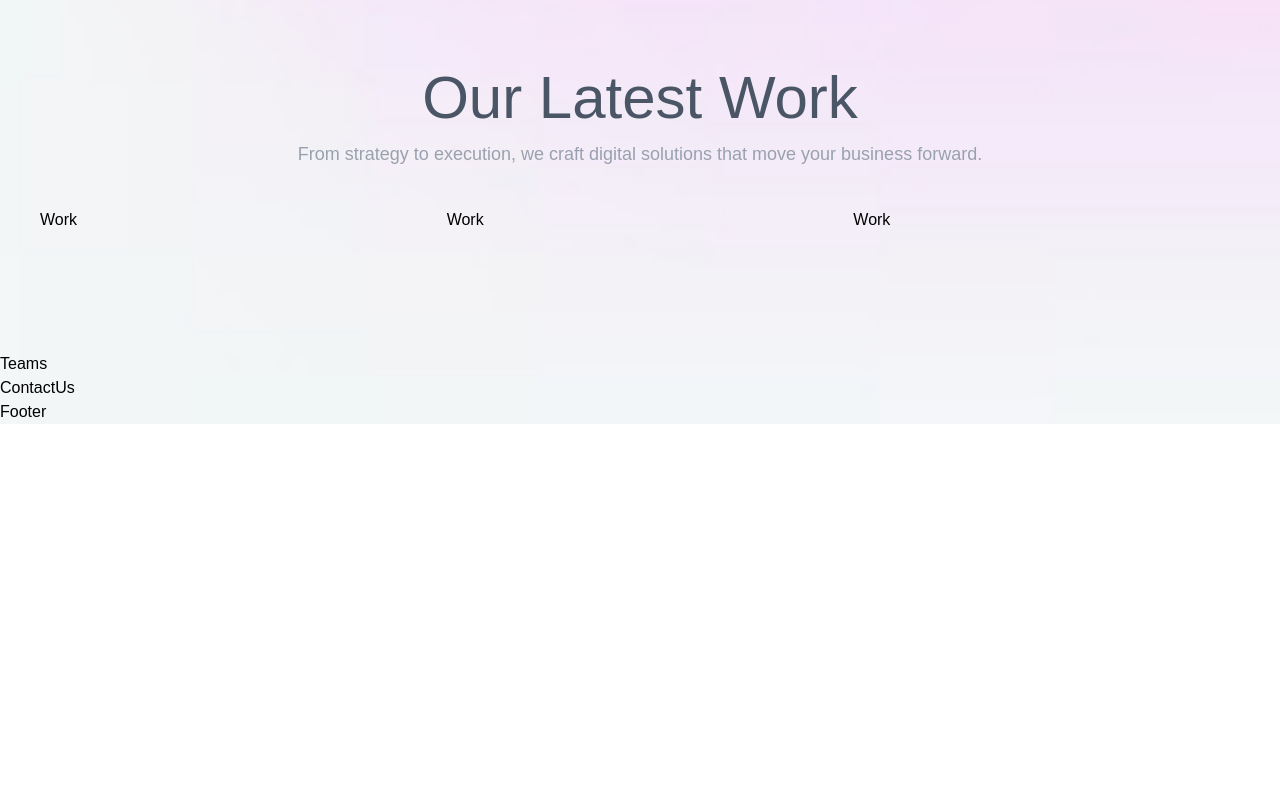
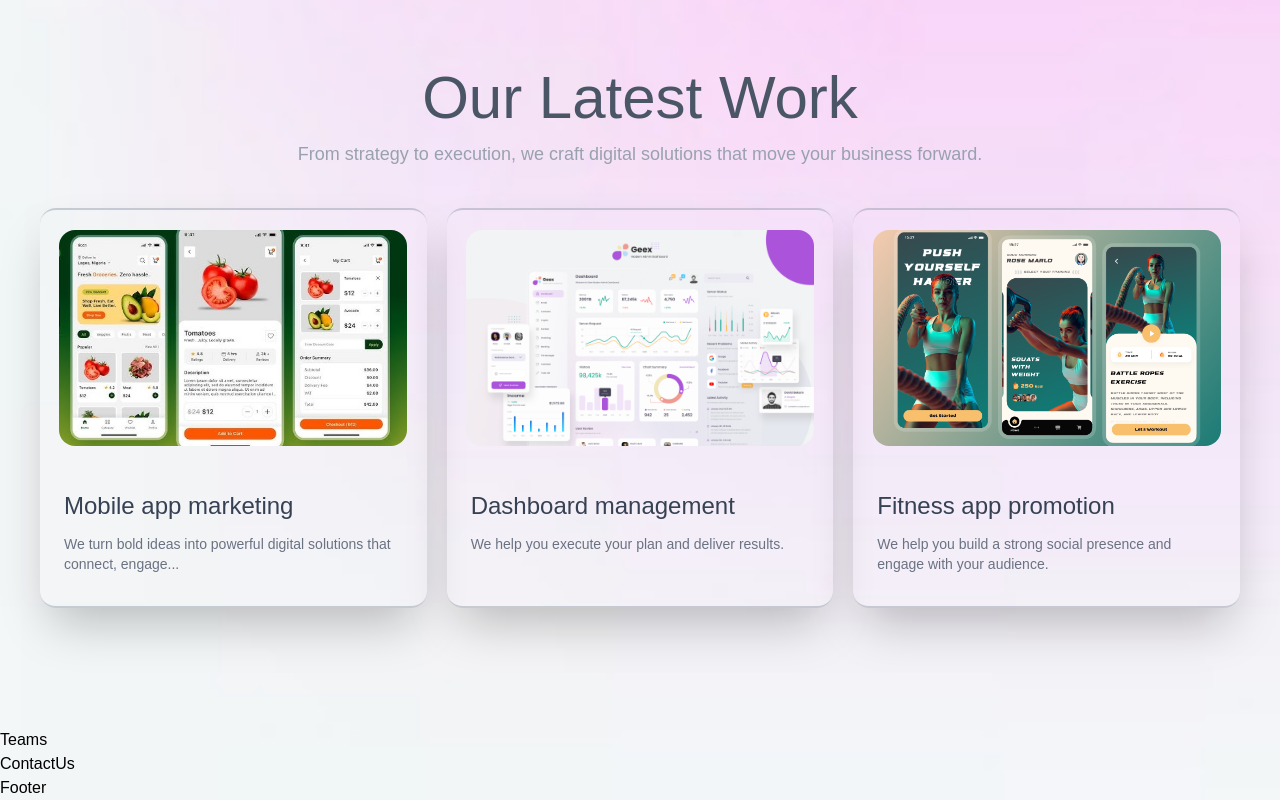
Before and after one commit to engr-sudiptto/Phoenixion, a React (Vite) app: page / in a window 1280 px wide. Shown: the part 2227-3027 px from the top of the page. Before the commit the page ends 2651 px from the top, so only its background shows below. Built offline with nearby package versions, Linux system fonts and the light colour scheme.

Commit message:
feat: implement work component for  OurWork section

```diff
--- a/src/components/Work.jsx
+++ b/src/components/Work.jsx
@@ -1,9 +1,24 @@
-import React from 'react'
+import React from 'react';
 
-const Work = () => {
+const Work = ({ work, index }) => {
   return (
-    <div>Work</div>
-  )
-}
+    <div
+      className=" rounded-2xl overflow-clip shadow-2xl bg-transparent dark:shadow-blue-200/90 hover:-translate-y-2 duration-300 border-t-2 border-b-2 border-gray-400/50 pt-2"
+    >
+      <div className="w-full h-60 content-center">
+        <img
+          className="w-[90%] h-[90%] m-auto object-cover rounded-2xl"
+          src={work.bgImage}
+        />
+      </div>
+      <h2 className="text-2xl px-3 xl:px-6 mt-5 xl:mt-8  text-gray-700 dark:text-gray-300">
+        {work.title}
+      </h2>
+      <p className="text-sm py-3 px-4 xl:px-6 xl:pb-8 text-gray-500 dark:text-gray-400">
+        {work.description}
+      </p>
+    </div>
+  );
+};
 
-export default Work
+export default Work;
```
